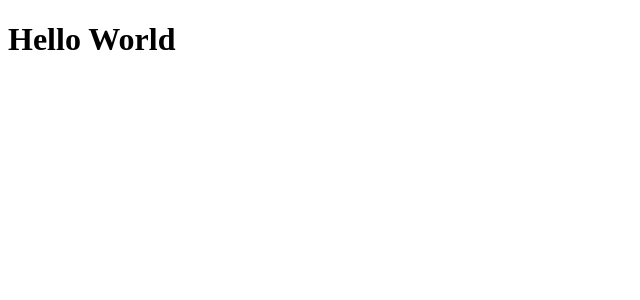
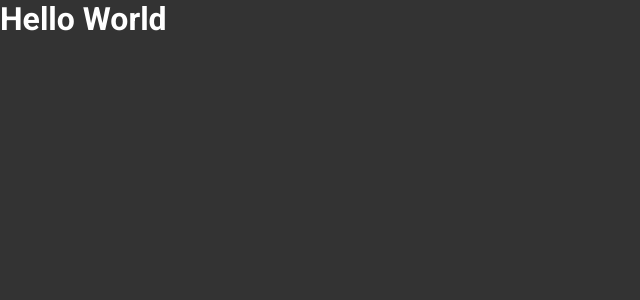
Before and after one commit to lucasdevf/reactjs-timerdev, a React (Vite) app: page / in a window 1280 px wide. Shown: the top 300 px of the page, without its empty margins (0-640 px from the left). Built offline with nearby package versions, Linux system fonts and the light colour scheme.

Commit message:
feat: implements styled-components

```diff
--- a/index.html
+++ b/index.html
@@ -2,7 +2,14 @@
 <html lang="en">
   <head>
     <meta charset="UTF-8" />
+
+    <link rel="preconnect" href="https://fonts.googleapis.com" />
+    <link rel="preconnect" href="https://fonts.gstatic.com" crossorigin />
+
     <meta name="viewport" content="width=device-width, initial-scale=1.0" />
+
+    <link href="https://fonts.googleapis.com/css2?family=Roboto+Mono:wght@700&family=Roboto:wght@400;700&display=swap" rel="stylesheet" />
+
     <title>Timerdev</title>
   </head>
   <body>
--- a/package.json
+++ b/package.json
@@ -9,11 +9,13 @@
   },
   "dependencies": {
     "react": "^18.0.0",
-    "react-dom": "^18.0.0"
+    "react-dom": "^18.0.0",
+    "styled-components": "^5.3.5"
   },
   "devDependencies": {
     "@types/react": "^18.0.0",
     "@types/react-dom": "^18.0.0",
+    "@types/styled-components": "^5.1.25",
     "@vitejs/plugin-react": "^1.3.0",
     "typescript": "^4.6.3",
     "vite": "^2.9.9"
--- a/src/App.tsx
+++ b/src/App.tsx
@@ -1,5 +1,14 @@
+import { ThemeProvider } from "styled-components"
+import { defaultTheme } from "./styles/themes/default"
+import { GlobalStyle } from "./styles/global"
+
 export function App() {
   return (
-    <h1>Hello World</h1>
+    <ThemeProvider
+      theme={defaultTheme}
+    >
+      <h1>Hello World</h1>
+      <GlobalStyle />
+    </ThemeProvider>
   )
 }
--- /dev/null
+++ b/src/styles/global.ts
@@ -0,0 +1,20 @@
+import { createGlobalStyle } from "styled-components";
+
+export const GlobalStyle = createGlobalStyle`
+  * {
+    margin: 0;
+    padding: 0;
+    box-sizing: border-box;
+  }
+
+  body {
+    background-color: #333;
+    color: #fff;
+  }
+
+  body, input, textarea, button {
+    font-family: 'Roboto', sans-serif;
+    font-weight: 400;
+    font-size: 1rem;
+  }
+`
--- /dev/null
+++ b/src/styles/themes/default.ts
@@ -0,0 +1,21 @@
+export const defaultTheme = {
+  white: '#FFF',
+
+  'gray-100': '#E1E1E6',
+  'gray-300': '#C4C4CC',
+  'gray-400': '#8D8D99',
+  'gray-500': '#7C7C8A',
+  'gray-600': '#323238',
+  'gray-700': '#29292E',
+  'gray-800': '#202024',
+  'gray-900': '#121214',
+
+  'green-300': '#00B37E',
+  'green-500': '#00875F',
+  'green-700': '#015F43',
+
+  'red-500': '#AB222E',
+  'red-700': '#7A1921',
+
+  'yellow-500': '#FBA94C',
+}
```
Also changed, not shown: src/@types/styled.d.ts (added, +9 -0 lines), 1 other file (tests, documents, lock files or other folders).
